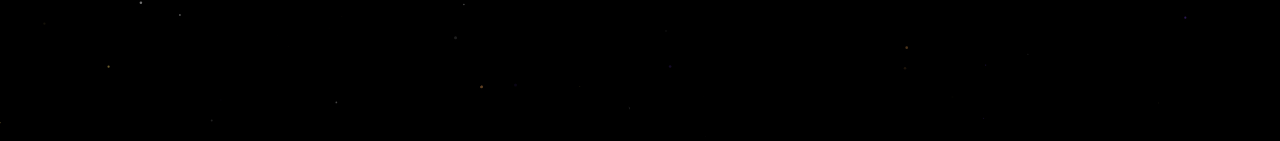
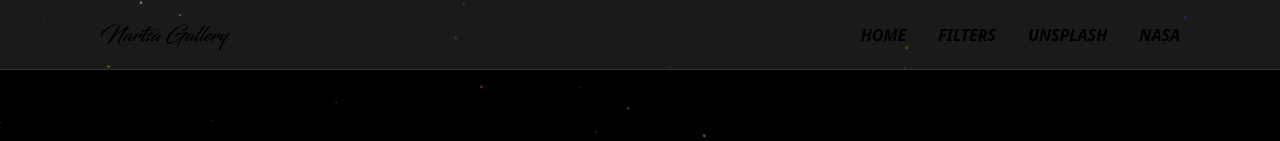
Before and after one commit to Kevincarlosqa/nartsa-gallery, a Next.js app: page / in a window 1280 px wide. Shown: the top 141 px of the page. Built offline with nearby package versions, Linux system fonts and the light colour scheme; no server answers.

Commit message:
add: navbar styles

```diff
--- a/src/components/Header.jsx
+++ b/src/components/Header.jsx
@@ -22,11 +22,16 @@ const navigationLinks = [
 
 const Header = () => {
   return (
-    <div className="absolute z-10 top-0">
-      <h1>nARTsa Gallery</h1>
-      <ul>
+    <div className="navbar absolute z-10 top-0 flex px-[100px] w-full justify-between items-center h-[70px]">
+      <Link href="/" style={{ fontFamily: "graziela" }} className="text-xl">
+        Nartsa Gallery
+      </Link>
+      <ul className="flex gap-8">
         {navigationLinks.map((nav) => (
-          <li key={nav.name} className="cursor-pointer">
+          <li
+            key={nav.name}
+            className="uppercase font-semibold italic hover:scale-110 transition-all duration-300"
+          >
             <Link href={nav.href}>{nav.name}</Link>
           </li>
         ))}
--- a/src/components/Page.jsx
+++ b/src/components/Page.jsx
@@ -6,7 +6,7 @@ export default function Page({ children }) {
   return (
     <>
       <Header />
-      <main className="mt-[50px] min-h-[100vh] overflow-hidden">
+      <main className="mt-[85px] min-h-[100vh] overflow-hidden">
         {children}
       </main>
       {/* <Footer /> */}
--- a/src/styles/editor.scss
+++ b/src/styles/editor.scss
@@ -195,12 +195,13 @@
 
 .gallery {
   height: 200vh;
+  border-radius: 50px;
   // background: rgb(45, 45, 45);
   background: transparent;
   display: flex;
   flex-direction: row;
   gap: 2vw;
-  padding: 2vw;
+  // padding: 2vw;
   box-sizing: border-box;
   overflow: hidden;
   .column {
@@ -237,3 +238,13 @@
     }
   }
 }
+
+// NAVBAR
+
+.navbar {
+  box-shadow: 20px 20px 50px rgba(1, 0, 1, 0.5);
+  background: rgba(255, 255, 255, 0.1);
+  border-bottom: 1px solid rgba(255, 255, 255, 0.1);
+
+  backdrop-filter: blur(5px);
+}
```
Also changed, not shown: src/components/FiltersCrads.jsx (added).
